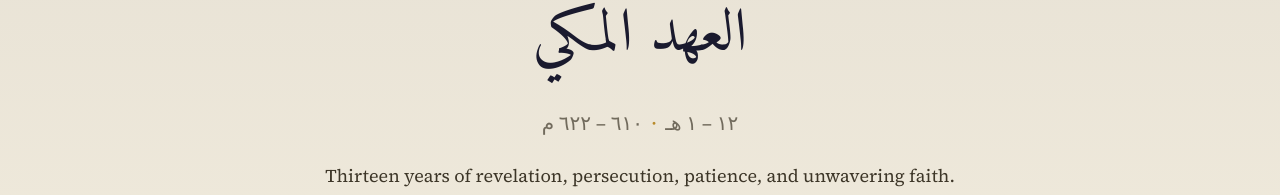
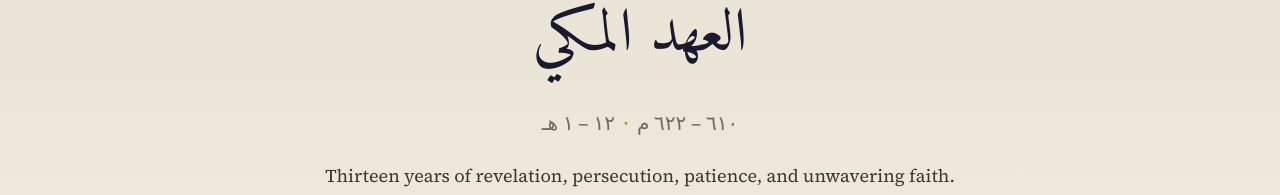
Before and after one commit to Abdalla-Eldoumani/seerah, a Next.js app: page /ar/era/meccan in a window 1280 px wide. Shown: the part 174-369 px from the top of the page. Built offline with nearby package versions, Linux system fonts and the light colour scheme.

Commit message:
isolate era timespan as ltr to keep digits in source order

```diff
--- a/src/app/[locale]/era/[eraId]/page.tsx
+++ b/src/app/[locale]/era/[eraId]/page.tsx
@@ -87,18 +87,12 @@ export default async function EraPage({
             </h1>
           )}
 
-          <p className="font-body text-lg md:text-xl text-ink-light/70">
-            {timespan.primary}
+          <p className="font-body text-lg md:text-xl text-ink-light/70" dir="ltr">
+            <span dir="ltr">{timespan.primary}</span>
             <span className="mx-2 text-gold" aria-hidden="true">
               ·
             </span>
-            <span
-              dir={isAr ? 'ltr' : 'rtl'}
-              lang={isAr ? 'en' : 'ar'}
-              className={isAr ? 'font-body' : 'font-arabic'}
-            >
-              {timespan.secondary}
-            </span>
+            <span dir="ltr">{timespan.secondary}</span>
           </p>
 
           <p className="font-body text-base md:text-lg text-ink-light leading-relaxed max-w-2xl mx-auto">
```
